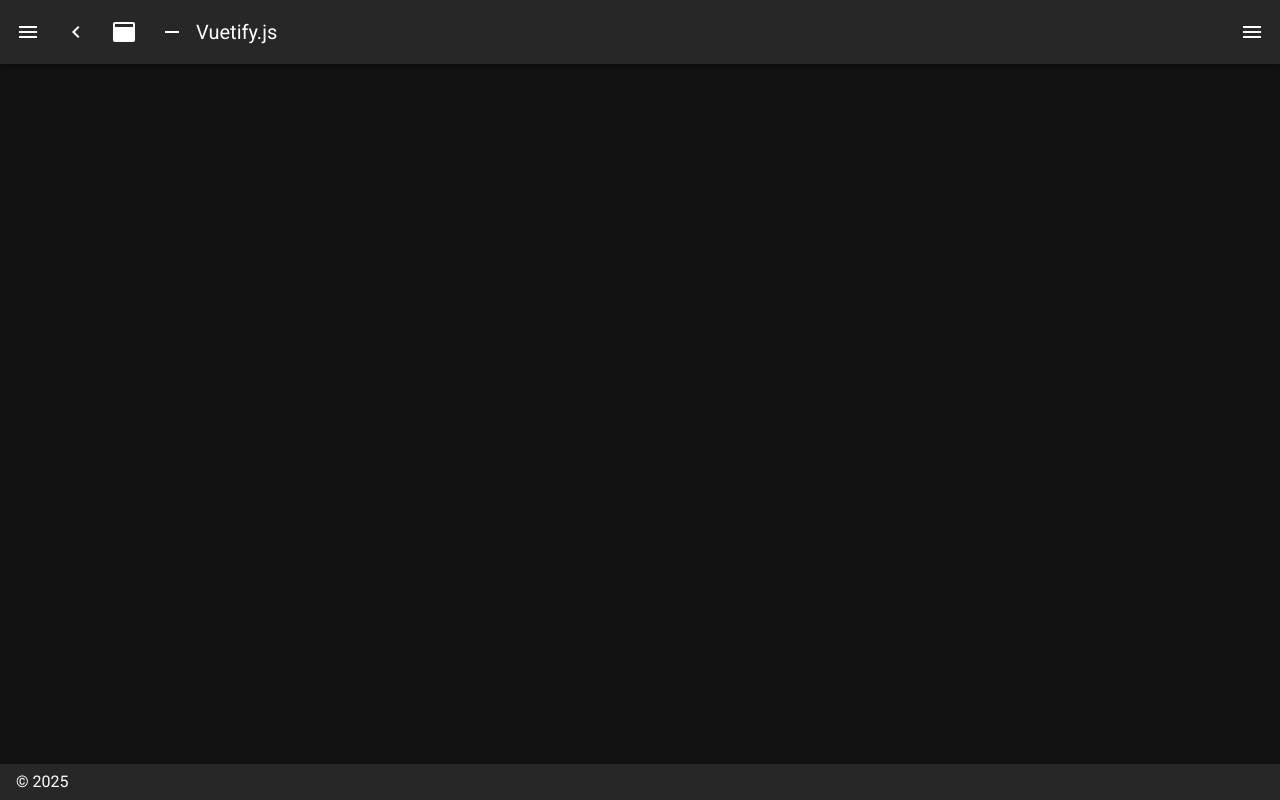
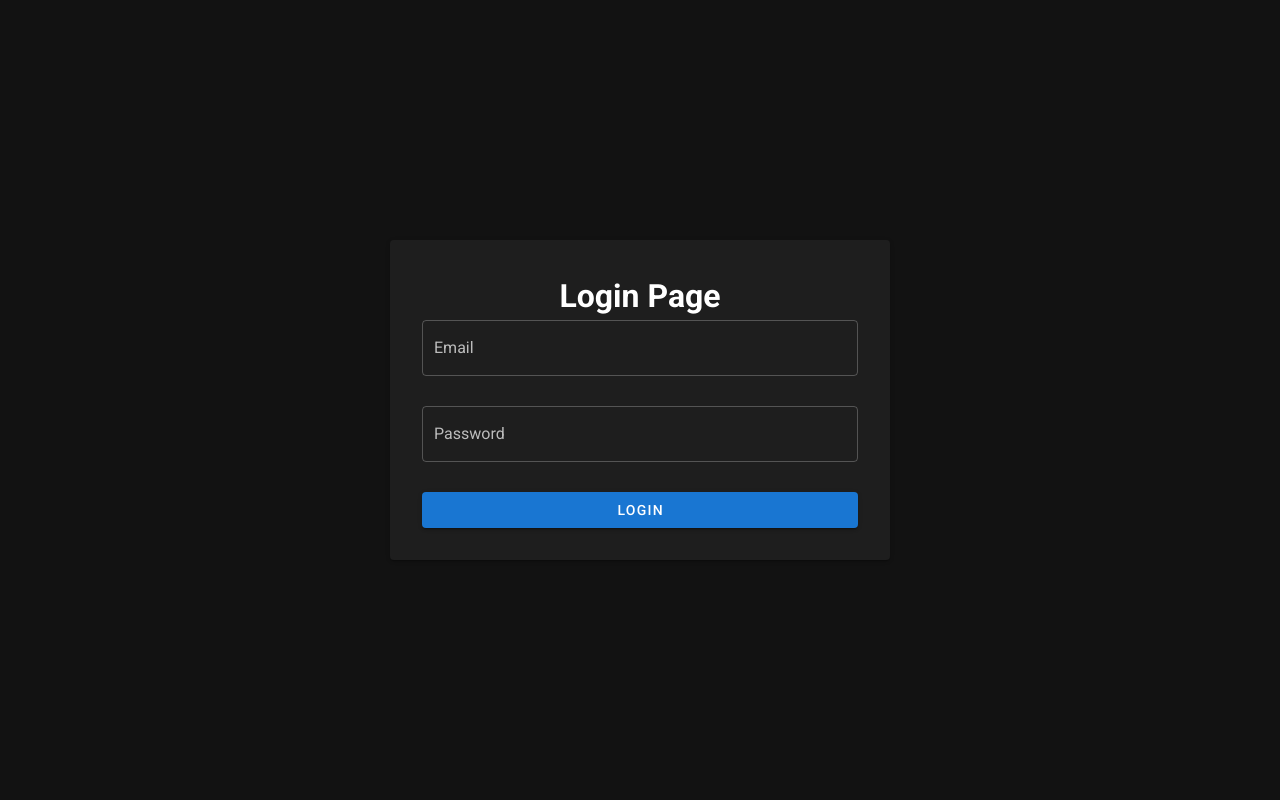
Before and after one commit to RlRi1925/Rizel-qr-app, a Nuxt app: page /auth/signin in a window 1280 px wide. Before the commit this address had no page. Built offline with nearby package versions, Linux system fonts and the light colour scheme.

Commit message:
added login page

```diff
--- /dev/null
+++ b/layouts/auth.vue
@@ -0,0 +1,5 @@
+<template>
+    <v-app>
+        <nuxt />
+    </v-app>
+</template>
--- a/layouts/default.vue
+++ b/layouts/default.vue
@@ -106,7 +106,9 @@
           icon: 'mdi-chart-bubble',
           title: 'Inspire',
           to: '/inspire'
-        }
+        },
+
+
       ],
       miniVariant: false,
       right: true,
--- /dev/null
+++ b/pages/auth/signin.vue
@@ -0,0 +1,27 @@
+<template>
+    <div class="d-flex align-center justify-center" style="height: 100vh;">
+        <v-card width="500" class="pa-8 text-center">
+            <h1 class="my=">Login Page</h1>
+
+            <v-form>
+
+                <v-text-field label="Email" outlined prepend-inner-icon=""></v-text-field>
+                <v-text-field label="Password" outlined prepend-inner-icon=""></v-text-field>
+                <v-btn color="primary" block>Login</v-btn>
+            </v-form>
+
+        </v-card>
+    </div>
+</template>
+
+
+
+
+
+
+
+
+
+<script>
+export default {layout: "auth"}
+</script>
```
